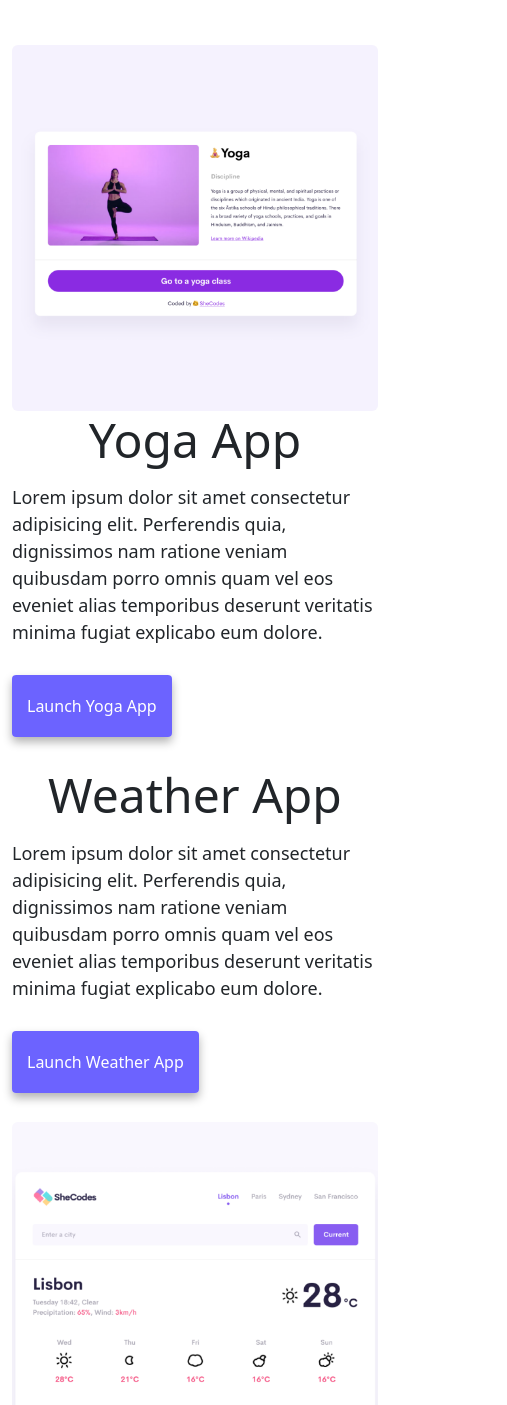
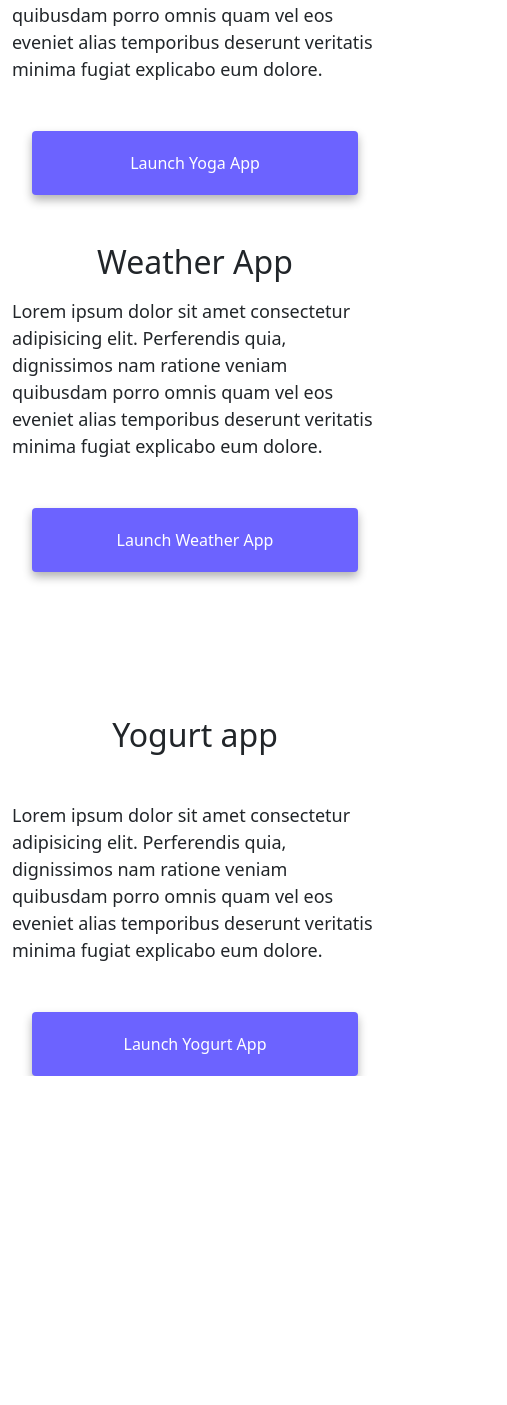
Before and after one commit to evasousa23/Homework-week3-responsive, a website: page index.html in a window 390 px wide. Shown: the part 595-2000 px from the top of the page, 507 px wide, since content can reach past the window. After the commit the page ends 1671 px from the top, so only its background shows below. Drawn offline with nearby package versions, Linux system fonts and the light colour scheme.

Commit message:
make the project responsive

```diff
--- a/index.html
+++ b/index.html
@@ -5,7 +5,10 @@
     <meta http-equiv="X-UA-Compatible" content="IE=edge" />
     <meta name="viewport" content="width=device-width, initial-scale=1.0" />
     <title>My aweonsome projects-Eva Carpinteiro</title>
-    <meta name="description" content="This is a website of my portfolio, when you can see all my projects as a front-end Developer">
+    <meta
+      name="description"
+      content="This is a website of my portfolio, when you can see all my projects as a front-end Developer"
+    />
     <link
       href="https://cdn.jsdelivr.net/npm/bootstrap@5.3.2/dist/css/bootstrap.min.css"
       rel="stylesheet"
@@ -38,15 +41,23 @@
         <div class="collapse navbar-collapse" id="navbarNav">
           <ul class="navbar-nav">
             <li class="nav-item">
-              <a class="nav-link active" aria-current="page" href="index.html"
-                title="Homepage">Home</a
+              <a
+                class="nav-link active"
+                aria-current="page"
+                href="index.html"
+                title="Homepage"
+                >Home</a
               >
             </li>
             <li class="nav-item">
-              <a class="nav-link" href="about.html" title="About me- link">About Me</a>
+              <a class="nav-link" href="about.html" title="About me- link"
+                >About Me</a
+              >
             </li>
             <li class="nav-item">
-              <a class="nav-link" href="about.html#contact" title="Contact-link">Contact Me</a>
+              <a class="nav-link" href="about.html#contact" title="Contact-link"
+                >Contact Me</a
+              >
             </li>
           </ul>
         </div>
@@ -57,20 +68,24 @@
     <h1 class="text-center">Eva Carpinteiro</h1>
     <h3 class="text-center">PT Front-end developer, based in Portugal</h3>
     <div class="navigation-links mb-5">
-      <a href="about.html#contact" class="primary-link" title="Contact link">Contact me</a>
-      <a href="about.html" class="secondary-link" title="About me-link">About me</a>
+      <a href="about.html#contact" class="primary-link" title="Contact link"
+        >Contact me</a
+      >
+      <a href="about.html" class="secondary-link" title="About me-link"
+        >About me</a
+      >
     </div>
 
     <div class="container">
       <div class="row">
-        <div class="col-md-6">
+        <div class="col-sm-6">
           <img
             src="images/yoga.png"
             alt="Yoga photo"
-            class="img-fluid rounded"
+            class="img-fluid rounded  d-none d-sm-block"
           />
         </div>
-        <div class="col-md-6">
+        <div class="col-sm-6">
           <h2 class="mb-3">Yoga App</h2>
           <p>
             Lorem ipsum dolor sit amet consectetur adipisicing elit. Perferendis
@@ -79,12 +94,12 @@
             explicabo eum dolore.
           </p>
           <div class="mt-5">
-            <a href="#" class="primary-link" >Launch Yoga App</a>
+            <a href="#" class="primary-link project-link">Launch Yoga App</a>
           </div>
         </div>
       </div>
       <div class="row mt-5">
-        <div class="col-md-6">
+        <div class="col-sm-6">
           <h2 class="mb-3">Weather App</h2>
           <p>
             Lorem ipsum dolor sit amet consectetur adipisicing elit. Perferendis
@@ -93,28 +108,28 @@
             explicabo eum dolore.
           </p>
           <div class="mb-5 mt-5">
-            <a href="#" class="primary-link">Launch Weather App</a>
+            <a href="#" class="primary-link project-link">Launch Weather App</a>
           </div>
         </div>
 
-        <div class="col-md-6">
+        <div class="col-sm-6">
           <img
             src="images/weather.png"
             alt="weather app"
-            class="img-fluid rounded"
+            class="img-fluid rounded  d-none d-sm-block"
           />
         </div>
       </div>
 
       <div class="row mt-5">
-        <div class="col-md-6">
+        <div class="col-sm-6">
           <img
             src="images/yogurt.png"
             alt="Yogurt photo"
-            class="img-fluid rounded"
+            class="img-fluid rounded  d-none d-sm-block"
           />
         </div>
-        <div class="col-md-6">
+        <div class="col-sm-6">
           <h2 class="mb-5 mt-5">Yogurt app</h2>
           <p>
             Lorem ipsum dolor sit amet consectetur adipisicing elit. Perferendis
@@ -123,7 +138,7 @@
             explicabo eum dolore.
           </p>
           <div class="mt-5">
-            <a href="#" class="primary-link">Launch Yogurt App</a>
+            <a href="#" class="primary-link project-link">Launch Yogurt App</a>
           </div>
         </div>
       </div>
--- a/style.css
+++ b/style.css
@@ -87,3 +87,31 @@ p {
 .email-link:hover {
   text-decoration: underline;
 }
+
+@media (max-width: 576px){
+h1 {
+    font-size: 48px;
+    line-height: 1.5;
+}
+h2 {
+    font-size: 32px;
+    text-align: center;
+}
+  .project-link {
+    display: block;
+    text-align: center;
+    margin: 0 20px;
+  }
+}
+
+
+@media (min-width: 576px) {
+  .col-sm-6 {
+    flex: 0 0 auto;
+    width: 50%;
+  }
+   .col-sm-4 {
+    flex: 0 0 auto;
+    width: 33.3333333333%;
+  }
+}
```
